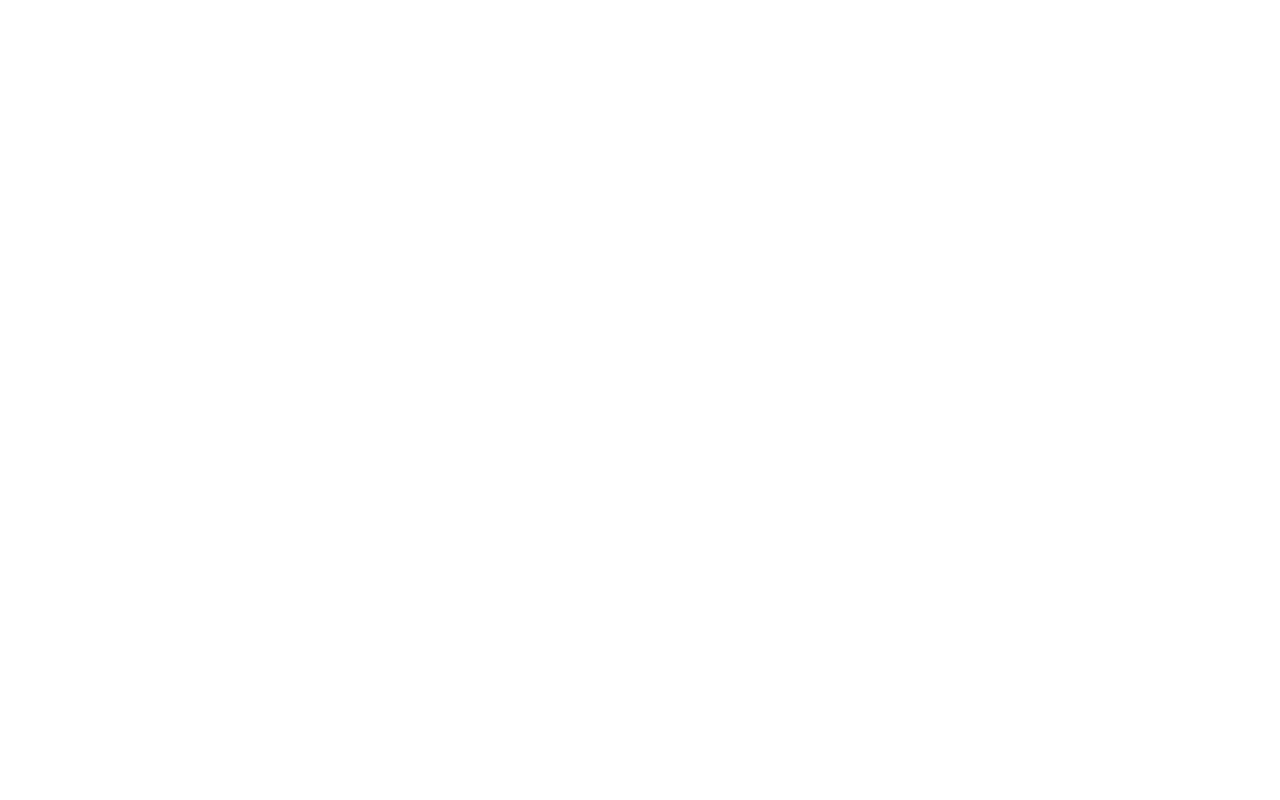
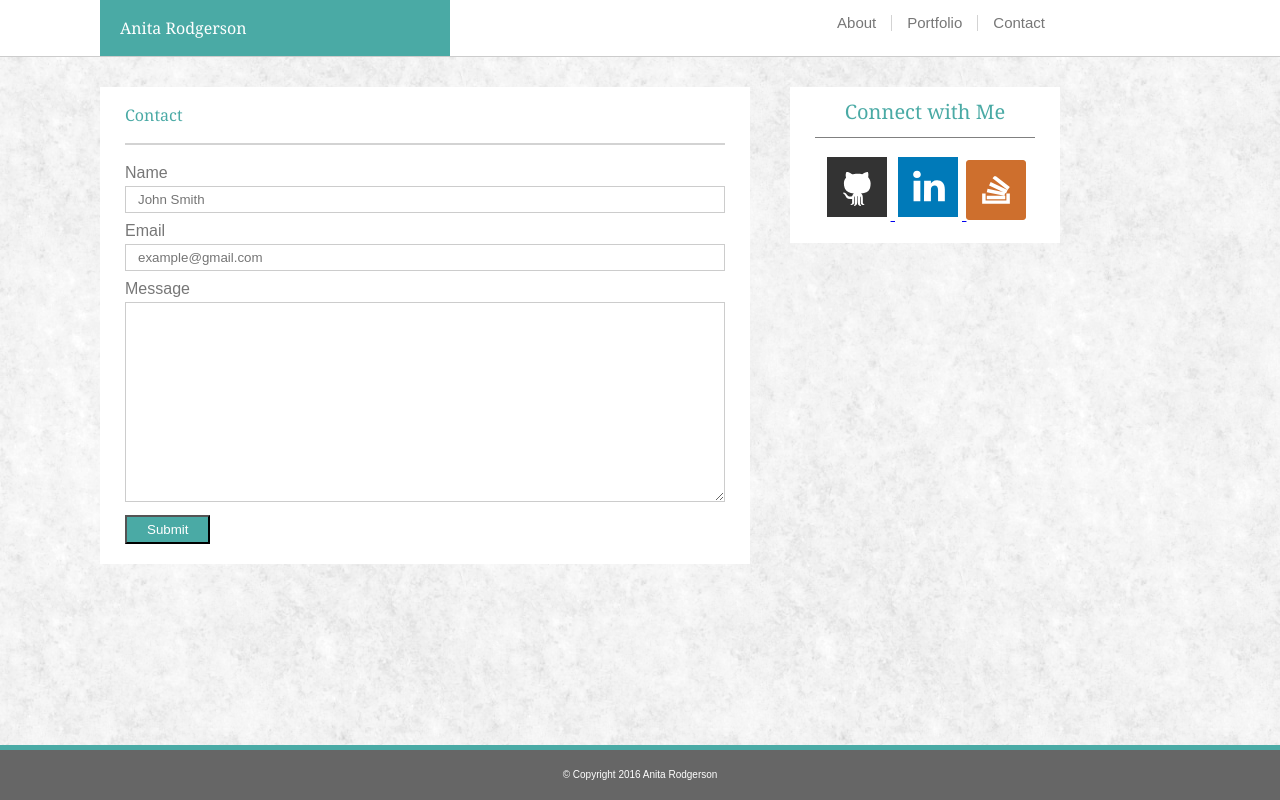
Before and after one commit to arodg/Basic-Portfolio, a plain HTML site: page contact.html in a window 1280 px wide. Drawn offline with Linux system fonts and the light colour scheme; files that its build step writes are made by us from their sources.

Commit message:
fix contact page

```diff
--- a/assets/css/style.css
+++ b/assets/css/style.css
@@ -88,6 +88,27 @@ article p {
     line-height: 2;
 }
 
+form {
+    margin: 20px 25px;
+}
+
+/* input stying mostly copied from w3schools.com */
+input[type=text], select, textarea {
+    width: 100%; /* Full width */
+    padding: 5px 12px; /* Some padding */
+    border: 1px solid #ccc; /* Gray border */
+    box-sizing: border-box; /* Make sure that padding and width stays in place */
+    margin-top: 5px; /* Add a top margin */
+    margin-bottom: 10px; /* Bottom margin */
+}
+
+input[type=submit] {
+    background-color: #4aaaa5;
+    color: white;
+    padding: 5px 20px;
+    cursor: pointer;
+}
+
 aside {
     float: right;
     margin: 30px 0px;
--- a/contact.html
+++ b/contact.html
@@ -0,0 +1,66 @@
+<!DOCTYPE html>
+<html lang="en">
+
+<head>
+	<meta charset="utf-8">
+	<link rel="stylesheet" type="text/css" href="reset.css">
+	<link rel="stylesheet" type="text/css" href="assets/css/style.css">
+	<title>Basic Portfolio</title>
+</head>
+
+<body>
+
+<header class="clearfix">
+<div class="width">
+	<h1>Anita Rodgerson</h1>
+	<nav>
+		<ul>
+			<li><a href="index.html">About</a></li>
+			<li><a href="portfolio.html">Portfolio</a></li>
+			<li><a href="contact.html">Contact</a></li>
+		</ul>
+	</nav>
+</div>
+</header>
+
+<div class="width">
+	<article>
+		<h1>Contact</h1>
+		<form action="/action_page.php">
+    		<label for="name">Name</label>
+    		<input type="text" name="name" placeholder="John Smith">
+
+    		<label for="email">Email</label>
+    		<input type="text" name="email" placeholder="example@gmail.com">
+
+    		<label for="message">Message</label>
+    		<textarea id="message" name="message" style="height: 200px"></textarea>
+
+    		<input type="submit" value="Submit">
+  		</form>
+	</article>
+
+	<aside>
+		<h2>Connect with Me</h2>
+		<div class="links">
+			<a href="https://github.com/arodg">
+				<img src="assets/images/if_github_square_107105.svg" alt="Github">
+			</a>
+			<a href="www.linkedin.com/in/anita-rodgerson">
+				<img src="assets/images/if_linkedin_square_color_107091.svg" alt="LinkedIn">
+			</a>
+			<a href="https://stackexchange.com/users/11710145/anita">
+				<img src="assets/images/stackoverflow.svg" alt="StackOverflow">
+			</a>
+		</div>
+	</aside>
+</div>
+
+
+<footer>
+		<p>&copy Copyright 2016 Anita Rodgerson</p>
+</footer>
+
+
+</body>
+</html>
```
Also changed, not shown: index.html (+3 -3 lines), 2 other files.
